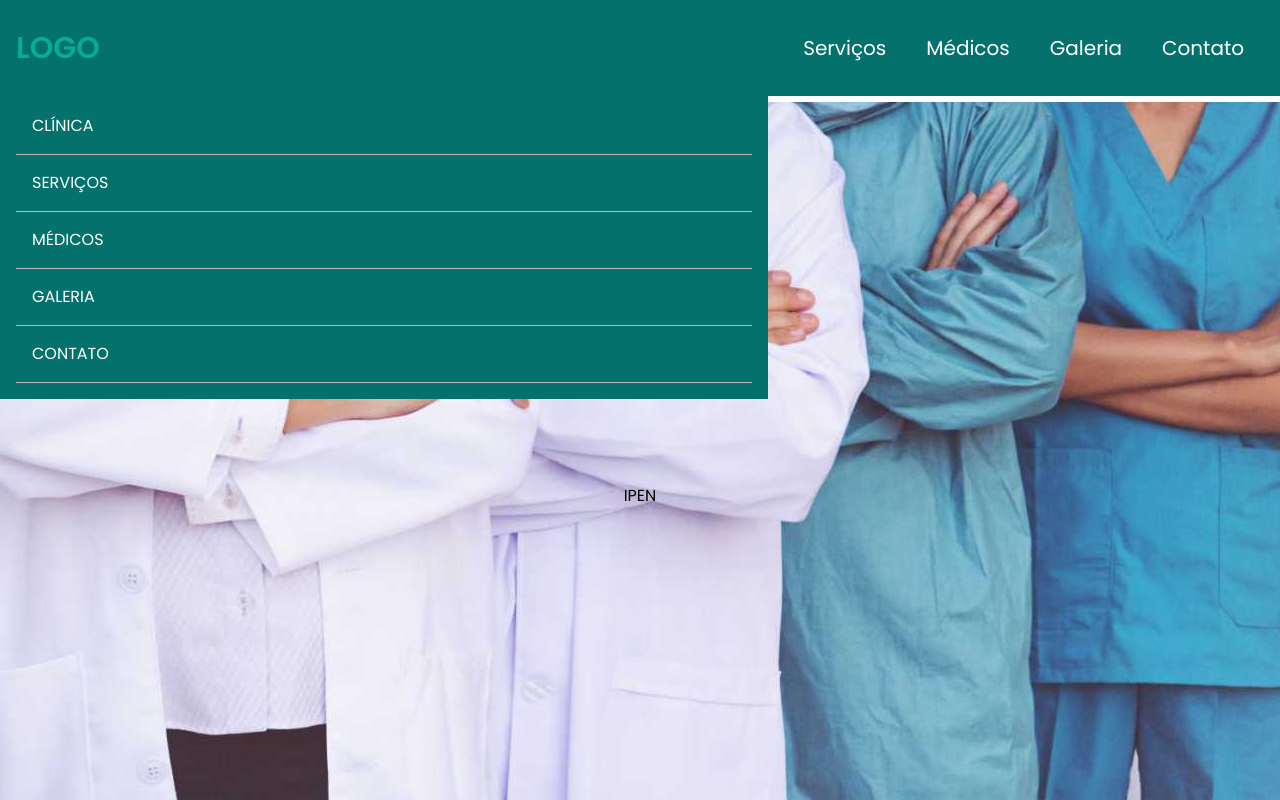
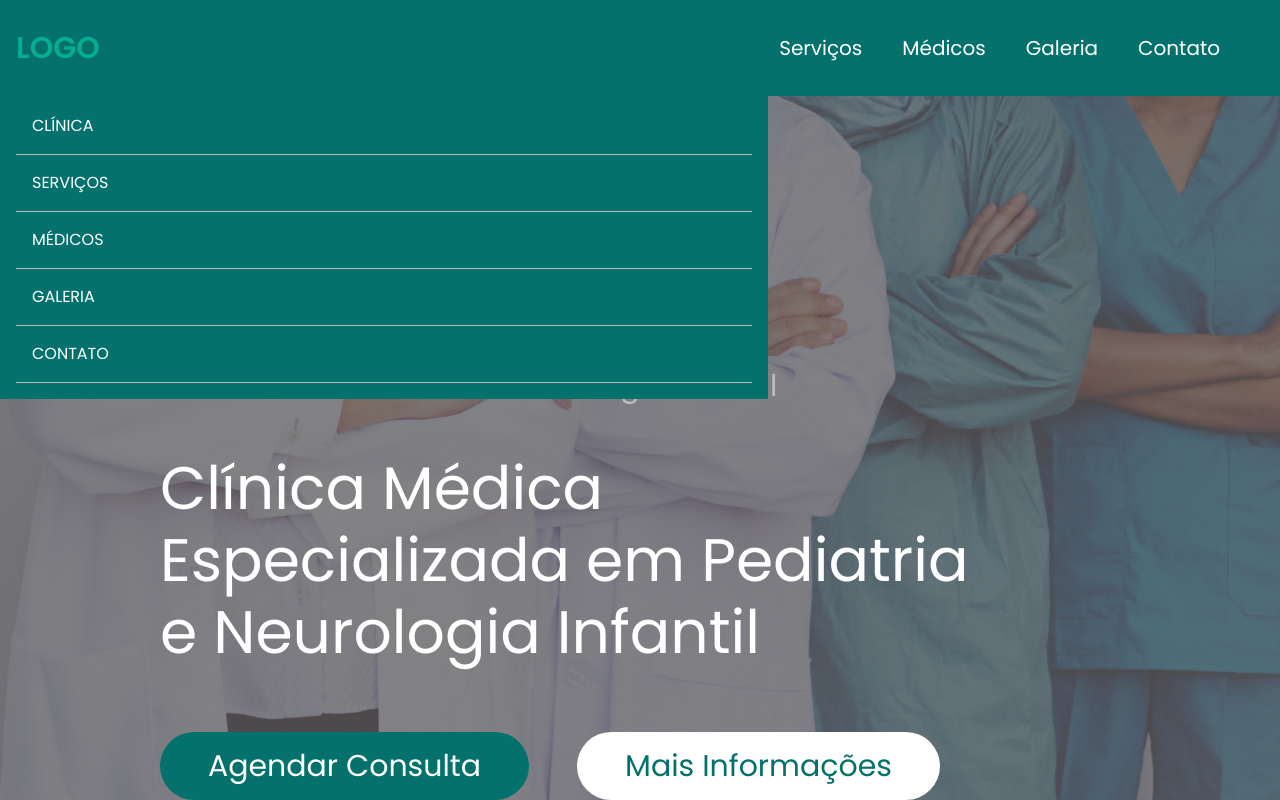
Before and after one commit to p1nheiros/projetoIpen, a React (Vite) app in the folder ipen/: page / in a window 1280 px wide. Shown: the top 800 px of the page. Built offline with nearby package versions, Linux system fonts and the light colour scheme.

Commit message:
atualização da pag inicial

```diff
--- a/ipen/src/components/Home.jsx
+++ b/ipen/src/components/Home.jsx
@@ -2,11 +2,34 @@ import React from 'react'
 
 export const Home = () => {
     return (
-        <div className="text-black bg-[url('../img/imageBG.jpeg')] bg-no-repeat bg-center">
-            <div className='max-w-[800px] mt-[96px] w-full h-screen mx-auto text-center flex flex-col justify-center'>
-                <h1 className='text-black'>
-                    IPEN
-                </h1>
+        <div className="text-black bg-[url('../img/imageBG2.png')] min-h-screen bg-cover bg-center bg-no-repeat">
+            <div className='max-w-[75%] mt-[96px] w-full h-screen mx-auto'>
+                <div style={{ paddingTop: '9rem' }}>
+                    <h1 className='text-darkGreen text-8xl sm:text-6xl md:text-9xl font-bold flex'>
+                        IPEN
+                    </h1>
+
+                    <p className='text-gray text-base sm:text-2xl md:text-3xl'>
+                        Instituto de Pediatria e Neurologia Infantil
+                    </p>
+                </div>
+                <div style={{ paddingTop: '3rem' }}>
+                    <p className='text-white text-3xl sm:text-4xl md:text-6xl' style={{ lineHeight: "1.2" }}>
+                        Clínica Médica <br />
+                        Especializada em Pediatria <br />
+                        e Neurologia Infantil
+                    </p>
+                </div>
+                <div style={{ paddingTop: '4rem' }}>
+                    <div className='gap-12 flex flex-col sm:flex-row'>
+                        <button className='text-white bg-darkGreen rounded-full hover:bg-lightGreen py-2 sm:py-4 px-4 sm:px-12 text-xl sm:text-3xl'>
+                            Agendar Consulta
+                        </button>
+                        <button className='bg-white text-darkGreen rounded-full hover:bg-gray py-2 sm:py-4 px-4 sm:px-12 text-xl sm:text-3xl'>
+                            Mais Informações
+                        </button>
+                    </div>
+                </div>
             </div>
         </div>
     )
--- a/ipen/src/components/Navbar.jsx
+++ b/ipen/src/components/Navbar.jsx
@@ -10,11 +10,12 @@ export const Navbar = () => {
   }
 
   return (
-    <div className='flex justify-between items-center h-24 max-w-screen mx-auto px-4 text-white fixed top-0 left-0 right-0 bg-darkGreen font-poppins'>
+    <div className='flex justify-between items-center h-24 max-w-screen mx-auto px-10 text-white fixed top-0 left-0 right-0 bg-darkGreen font-poppins'>
       <h1 className='w-full text-3xl font-bold text-lightGreen'>
         LOGO
       </h1>
       <ul className='hidden md:flex text-xl'>
+        <li className='p-5'>Início</li>
         <li className='p-5'>Clínica</li>
         <li className='p-5'>Serviços</li>
         <li className='p-5'>Médicos</li>
--- a/ipen/tailwind.config.js
+++ b/ipen/tailwind.config.js
@@ -13,7 +13,8 @@ module.exports = {
             'black': '#000000',
             'white': '#FFFFFF',
             'darkGreen': '#04716C',
-            'lightGreen': '#08AD8F'
+            'lightGreen': '#08AD8F',
+            'lightGreen2': '#08AD8F'
         },
         fontFamily: {
             'poppins': ['poppins'],
```
Also changed, not shown: ipen/src/img/imageBG2.png (added).
